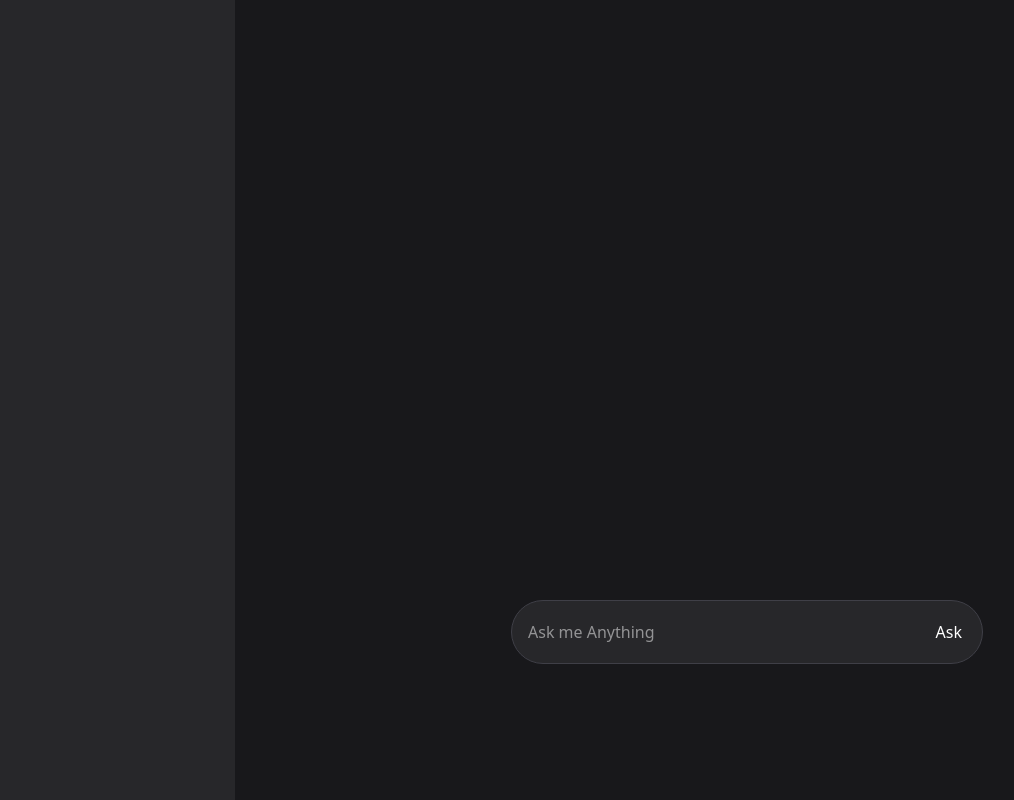
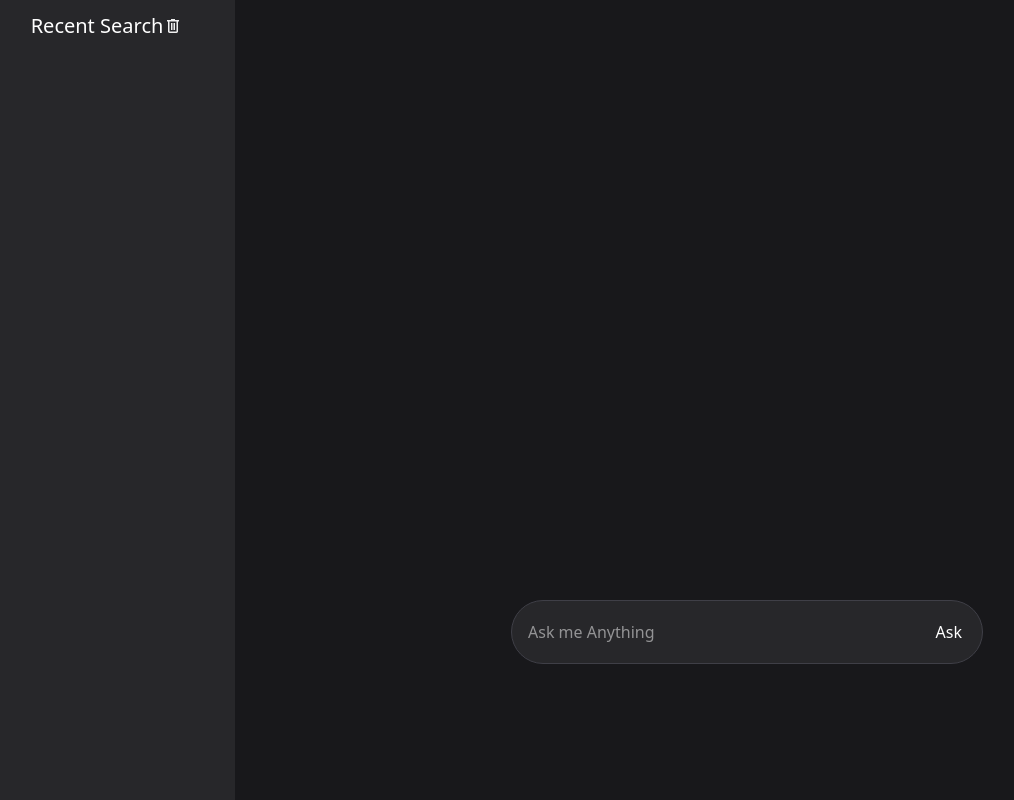
Before and after one commit to Ruturaj02/ai-tool-gemini, a React (Vite) app: page / in a window 1280 px wide. Shown: the whole page, without its empty margins (21-1035 px from the left). Built offline with nearby package versions, Linux system fonts and the light colour scheme.

Commit message:
add style to recent search history and delete history button

```diff
--- a/src/App.jsx
+++ b/src/App.jsx
@@ -49,15 +49,25 @@ function App() {
       { type: "a", text: dataString },
     ]);
   };
-  console.log(recentHistory);
+  // console.log(recentHistory);
+
+
+  const clearHistory = () => {
+    localStorage.clear();
+    setRecentHistory([]);
+  }
 
   return (
     <div className="grid grid-cols-5 h-screen text-center">
-      <div className="col-span-1 bg-zinc-800">
-     <ul>
+      <div className="col-span-1 bg-zinc-800 pt-3">
+      <h1 className="text-xl text-white flex justify-center items-center">
+        <span>Recent Search</span>
+        <button onClick={clearHistory} className="cursor-pointer"><svg xmlns="http://www.w3.org/2000/svg" height="20px" viewBox="0 -960 960 960" width="20px" fill="#EFEFEF"><path d="M312-144q-29.7 0-50.85-21.15Q240-186.3 240-216v-480h-48v-72h192v-48h192v48h192v72h-48v479.57Q720-186 698.85-165T648-144H312Zm336-552H312v480h336v-480ZM384-288h72v-336h-72v336Zm120 0h72v-336h-72v336ZM312-696v480-480Z"/></svg></button>
+      </h1>
+     <ul className="text-left overflow-auto mt-2 ">
       {
         recentHistory && recentHistory.map((item) => (
-          <li> {item} </li>
+          <li className="pl-5 px-5 truncate text-zinc-400 cursor-pointer hover:bg-zinc-700 hover:text-zinc-200"> {item} </li>
         ))
       }
      </ul>
```
